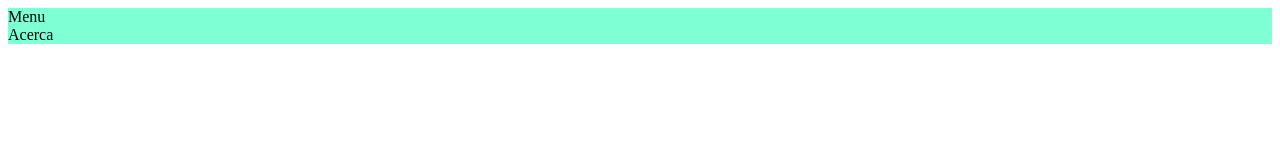
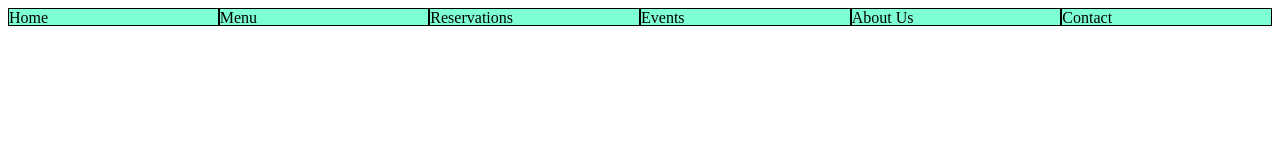
Before and after one commit to fernandopaz1/restaurant-page, a website built with webpack: page dist/index.html in a window 1280 px wide. Built offline with nearby package versions, Linux system fonts and the light colour scheme.

Commit message:
version del menu ordenado y con sass

```diff
--- a/package.json
+++ b/package.json
@@ -4,8 +4,8 @@
   "description": "",
   "scripts": {
     "test": "echo \"Error: no test specified\" && exit 1",
-    "build": "webpack",
-    "deploy": "npm run build&&gh-pages -d build",
+    "build": "rimraf dist/main.js && rimraf dist/styles.css && webpack",
+    "deploy": "rimraf dist/main.js && rimraf dist/styles.css && npm run build&&gh-pages -d build",
     "start": "webpack-cli serve --mode development"
   },
   "keywords": [],
--- a/src/index.ts
+++ b/src/index.ts
@@ -3,4 +3,4 @@ import './static/openSourceLogo.png';
 
 import menu from "./menu";
 
-document.body.appendChild(menu());
+document.querySelector("div#content").appendChild(menu());
--- a/src/menu.ts
+++ b/src/menu.ts
@@ -1,17 +1,38 @@
 import divButton from "./divButton";
 
 const menu = (): HTMLElement => {
+
+    const home = divButton("Home", () => {
+        console.log("carta");
+    });
+
     const carta = divButton("Menu", () => {
         console.log("carta");
     });
 
-    const acerca = divButton("Acerca", () => {
+    const about = divButton("About Us", () => {
         console.log("acerca");
     });
 
+    const reservations = divButton("Reservations", () => {
+        console.log("carta");
+    });
+
+    const events = divButton("Events", () => {
+        console.log("carta");
+    });
+
+    const contact = divButton("Contact", () => {
+        console.log("carta");
+    });
     const element = document.createElement("div");
+    element.id = "menu";
+    element.appendChild(home);
     element.appendChild(carta);
-    element.appendChild(acerca);
+    element.appendChild(reservations);
+    element.appendChild(events);
+    element.appendChild(about);
+    element.appendChild(contact)
 
     return element;
 };
--- a/src/styles/styles.sass
+++ b/src/styles/styles.sass
@@ -1,2 +1,18 @@
-div
+=outBorder()
+    border: 1px solid black
+
+=changeColor($color)
+    background-color: $color
+
+div#menu
     background-color: aquamarine
+    display: flex
+    flex-direction: row
+
+div.divButton
+    height: 1rem
+    width: 20rem
+    justify-content: center
+    @include outBorder()
+    &:hover
+        @include changeColor(red)
--- a/webpack.config.js
+++ b/webpack.config.js
@@ -5,7 +5,7 @@ module.exports = {
     entry: "./src/index.ts",
     output: {
         filename: "main.js",
-        path: path.resolve(__dirname, "../dist"),
+        path: path.resolve(__dirname, "dist"),
     },
     mode: "development",
     plugins: [
@@ -13,7 +13,6 @@ module.exports = {
             filename: "styles.css",
         }),
     ],
-    entry: "./src/index.ts",
     module: {
         rules: [
             {
```
Also changed, not shown: dist/index.html, dist/main.js, dist/styles.css.
